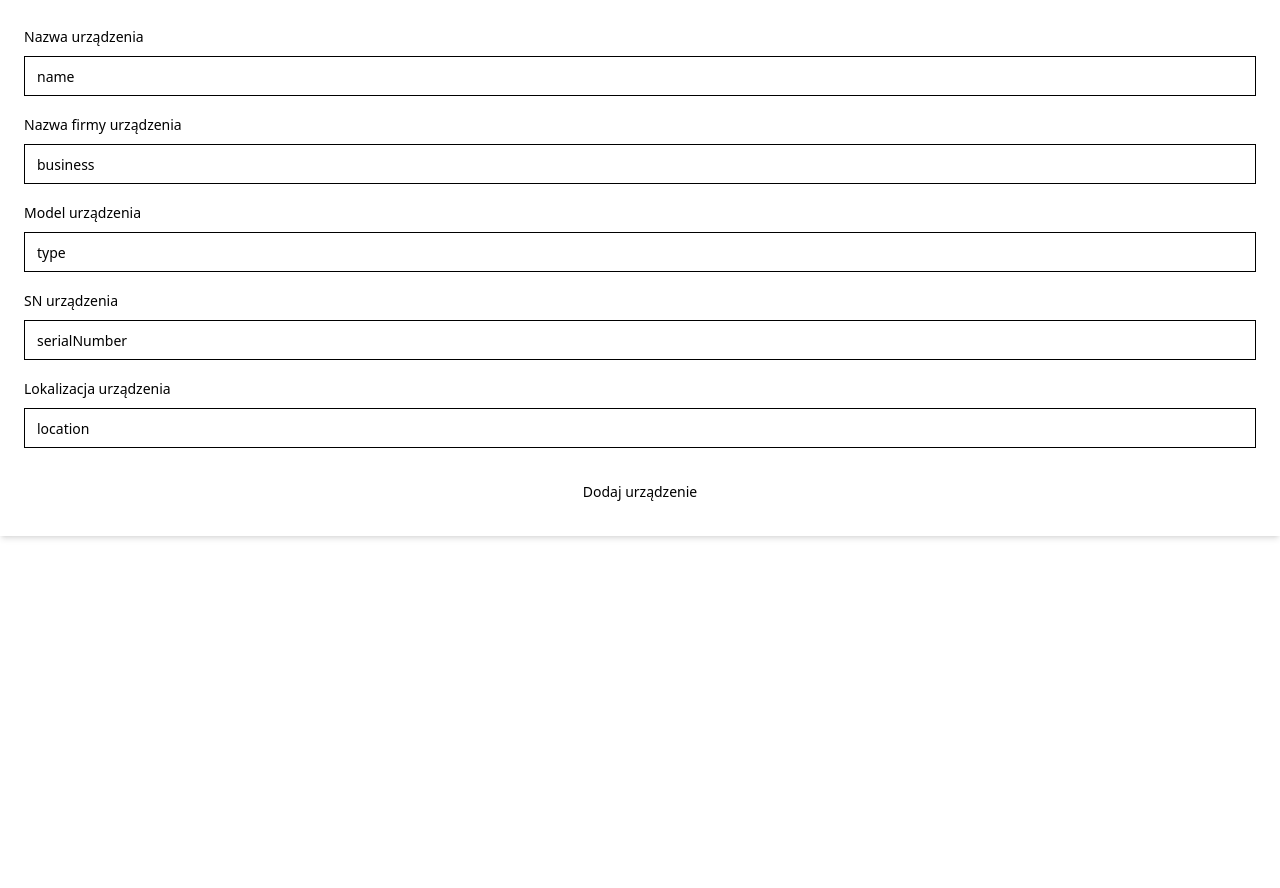
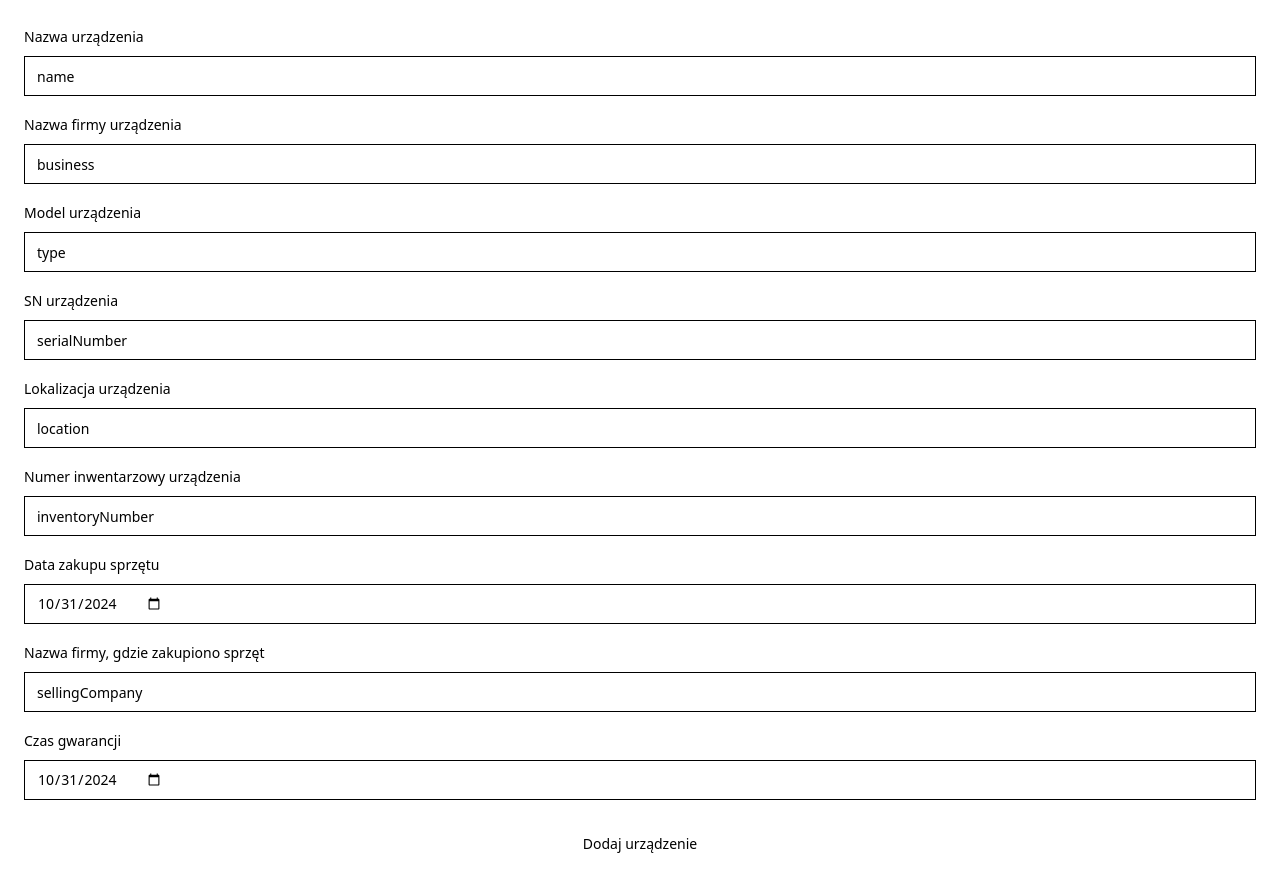
Before and after one commit to miksza0702/nextjs_shadcnui_service_website, a Next.js app: page /equipment/add in a window 1280 px wide. Before the commit the page ends 800 px from the top, so only its background shows below. Built offline with nearby package versions, Linux system fonts and the light colour scheme; no server answers.

Commit message:
Dodanie do bazy nowych kolumn - sprzet

```diff
--- a/pages/equipment/[id].tsx
+++ b/pages/equipment/[id].tsx
@@ -19,7 +19,7 @@ type Repair = {
 export default function EquipmentDetails() {
     const router = useRouter();
     const { id } = router.query;
-    const [equipment, setEquipment] = useState<{ id: string; name: string; location: string; serialNumber: string; type: string; business: string } | null>(null);
+    const [equipment, setEquipment] = useState<{ id: string; name: string; location: string; serialNumber: string; type: string; business: string; inventoryNumber: string; dateOfPurchase: string; sellingCompany: string; warranty: string; } | null>(null);
     const [repairs, setRepairs] = useState<Repair[]>([]);
     const [filteredRepairs, setFilteredRepairs] = useState<Repair[]>([]);
     const [itemsPerPage, setItemsPerPage] = useState(10);
@@ -35,7 +35,7 @@ export default function EquipmentDetails() {
                 const equipmentSnap = await getDoc(equipmentRef);
 
                 if(equipmentSnap.exists()) {
-                    const equipmentData = equipmentSnap.data() as { name: string; location: string; serialNumber: string; type: string; business: string };
+                    const equipmentData = equipmentSnap.data() as { name: string; location: string; serialNumber: string; type: string; business: string; inventoryNumber: string; dateOfPurchase: string; sellingCompany: string; warranty: string; };
                     setEquipment({ id: equipmentSnap.id, ...equipmentData});
                 } else {
                     console.log("No such equipment!");
@@ -52,7 +52,7 @@ export default function EquipmentDetails() {
                     date: doc.data().date,
                     location: doc.data().location,
                     description: doc.data().description,
-                    cost: doc.data().cost
+                    cost: doc.data().cost,
                 }));
                 setRepairs(repairData);
             };
@@ -154,10 +154,10 @@ export default function EquipmentDetails() {
                 <p>{equipment.business} {equipment.type}</p>
                 <p>Lokalizacja: {equipment.location}</p>
                 <p>Numer seryjny: {equipment.serialNumber}</p>
-                <p>Numer inwentarzowy: 013-200/8/80/808</p>
-                <p>Data zakupu: 2022-12-31</p>
-                <p>Firma z której zakupiono sprzęt: Firma-X</p>
-                <p>Gwarancja do: 2024-12-31</p>
+                <p>Numer inwentarzowy: {equipment.inventoryNumber}</p>
+                <p>Data zakupu: {equipment.dateOfPurchase}</p>
+                <p>Firma z której zakupiono sprzęt: {equipment.sellingCompany}</p>
+                <p>Gwarancja do: {equipment.warranty}</p>
             </div>
             <h1 className="text-xl font-bold text-center">Historia napraw</h1>
             {/* Opcje paginacji i wyszukiwania */}
--- a/pages/equipment/add.tsx
+++ b/pages/equipment/add.tsx
@@ -34,7 +34,19 @@ const AddEquipment = () => {
         }),
         location: z.string().min(2, {
             message: "Podaj lokalizacje urządzenia"
-        })
+        }),
+        inventoryNumber: z.string().min(2, {
+            message: "Podaj numer inwentarzowy"
+        }),
+        dateOfPurchase: z.string().nonempty(
+            "Data zakupu jest wymagana"
+        ),
+        sellingCompany: z.string().min(2, {
+            message: "Podaj nazwe firmy z ktorej zakupiono sprzet"
+        }),
+        warranty: z.string().nonempty(
+            "Data gwarancji jest wymagana"
+        ),
     })
 
     type EquipmentFormData = z.infer<typeof formSchema>;
@@ -46,6 +58,10 @@ const AddEquipment = () => {
             type: "",
             serialNumber: "",
             location: "",
+            inventoryNumber: "",
+            dateOfPurchase: new Date().toISOString().split("T")[0],
+            sellingCompany: "",
+            warranty: new Date().toISOString().split("T")[0],
         },
     })
 
@@ -148,6 +164,78 @@ const AddEquipment = () => {
 
                         )}
                     />
+
+                    <FormField
+                        control={form.control}
+                        name="inventoryNumber"
+                        render={({ field }) => (
+                            <FormItem>
+                                <FormLabel>Numer inwentarzowy urządzenia</FormLabel>
+                                <FormControl>
+                                    <Input placeholder="inventoryNumber" {...field} />
+                                </FormControl>
+                                <FormDescription>
+
+                                </FormDescription>
+                                <FormMessage />
+                            </FormItem>
+
+                        )}
+                    />
+
+                    <FormField
+                        control={form.control}
+                        name="dateOfPurchase"
+                        render={({ field }) => (
+                            <FormItem>
+                                <FormLabel>Data zakupu sprzętu</FormLabel>
+                                <FormControl>
+                                    <Input placeholder="dateOfPurchase" type="date" {...field} />
+                                </FormControl>
+                                <FormDescription>
+
+                                </FormDescription>
+                                <FormMessage />
+                            </FormItem>
+
+                        )}
+                    />
+
+                    <FormField
+                        control={form.control}
+                        name="sellingCompany"
+                        render={({ field }) => (
+                            <FormItem>
+                                <FormLabel>Nazwa firmy, gdzie zakupiono sprzęt</FormLabel>
+                                <FormControl>
+                                    <Input placeholder="sellingCompany" {...field} />
+                                </FormControl>
+                                <FormDescription>
+
+                                </FormDescription>
+                                <FormMessage />
+                            </FormItem>
+
+                        )}
+                    />
+
+                    <FormField
+                        control={form.control}
+                        name="warranty"
+                        render={({ field }) => (
+                            <FormItem>
+                                <FormLabel>Czas gwarancji</FormLabel>
+                                <FormControl>
+                                    <Input placeholder="warranty" type="date" {...field} />
+                                </FormControl>
+                                <FormDescription>
+
+                                </FormDescription>
+                                <FormMessage />
+                            </FormItem>
+
+                        )}
+                    />
                     <Button type="submit" variant="secondary" className="w-full">
                         Dodaj urządzenie
                     </Button>
```
